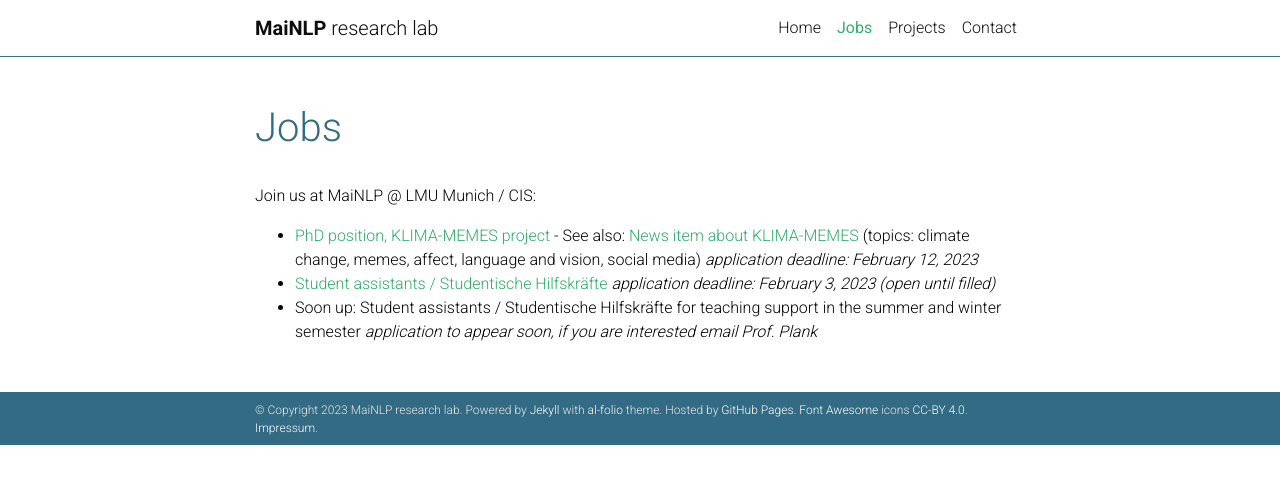
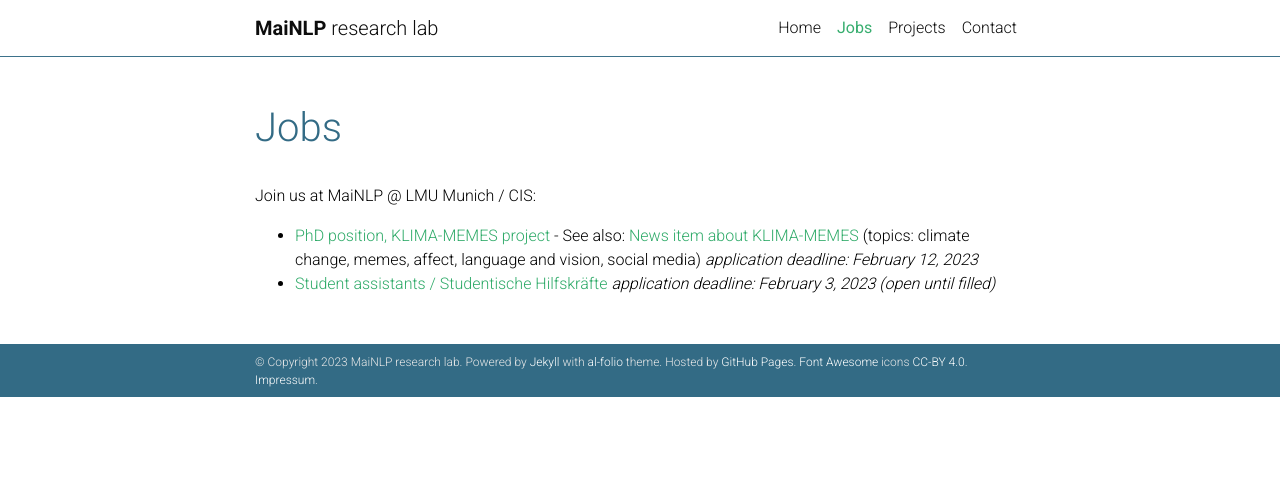
Before and after one commit to mainlp/mainlp.github.io, a Jekyll site: the page built from _pages/jobs.md, in a window 1280 px wide. Shown: the top 484 px of the page. Built offline with Jekyll 4.4.1, drawn with Linux system fonts in a browser that asks for light colours; comment, search, counter and statistics services are not loaded; a style sheet for code colours, icons or effects is not loaded.

Commit message:
Update jobs.md

```diff
--- a/_pages/jobs.md
+++ b/_pages/jobs.md
@@ -11,4 +11,3 @@ Join us at MaiNLP @ LMU Munich / CIS:
 
 - [PhD position, KLIMA-MEMES project](content/PhD-KLIMA-MEMES.pdf) - See also: [News item about KLIMA-MEMES](https://www.ifkw.uni-muenchen.de/aktuelles/institutsnews/haim_hassler/index.html) (topics: climate change, memes, affect, language and vision, social media) *application deadline: February 12, 2023*
 - [Student assistants / Studentische Hilfskräfte](content/Studentische_Hilfskraft.pdf) *application deadline: February 3, 2023 (open until filled)*
-- Soon up: Student assistants / Studentische Hilfskräfte for teaching support in the summer and winter semester *application to appear soon, if you are interested email Prof. Plank*
```
